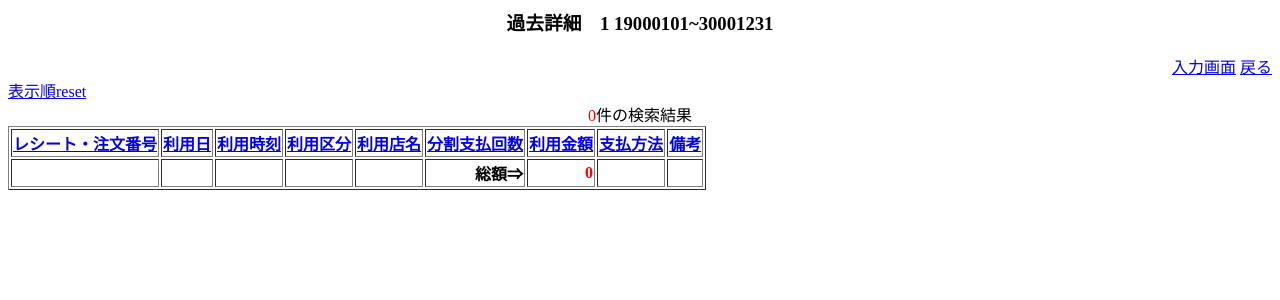
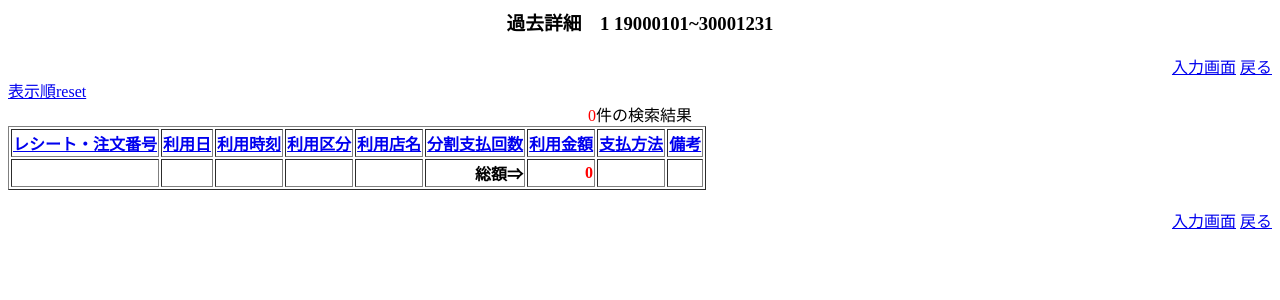
Before and after one commit to herojiangkai/CreditCardTool, a PHP site: page /sumOld/showMonthDetails.php?user=1 in a window 1280 px wide. Shown: the top 300 px of the page. Run offline with PHP 8.4, Linux system fonts and the light colour scheme; data comes from the database, SQL or seed files in the repository; lists and menus that the app fills with data are empty.

Commit message:
画面下部にもナビボタン追加

```diff
--- a/sum/showMonthDetails.php
+++ b/sum/showMonthDetails.php
@@ -151,6 +151,10 @@
 
         <a href="/sum/showMonthDetails.php?yearMonth=<?php echo getNextYearMonth($yearMonth);?>">次月</a>
     </div>
+    <div align="right">
+        <a href="/">入力画面</a>
+        <a href="/sum/">月間集計</a>
+    </div>
     <div style='height:200px'></div>
 </body>
 </html>
--- a/sumOld/showMonthDetails.php
+++ b/sumOld/showMonthDetails.php
@@ -230,6 +230,16 @@ if(isset($_GET["comment"])){
         echo "</div>";
       }
     ?>
+    <div align="right">
+        <a href="/">入力画面</a>
+        <?php
+            if(isset($_GET["yearMonth"])){
+                echo "<a href='/sumOld/'>過去集計</a>";
+            }else{
+                echo "<a href='javascript:history.go(-1)'>戻る</a>";
+            }
+        ?>
+    </div>
     <div style='height:200px'></div>
 
 </body>
```
